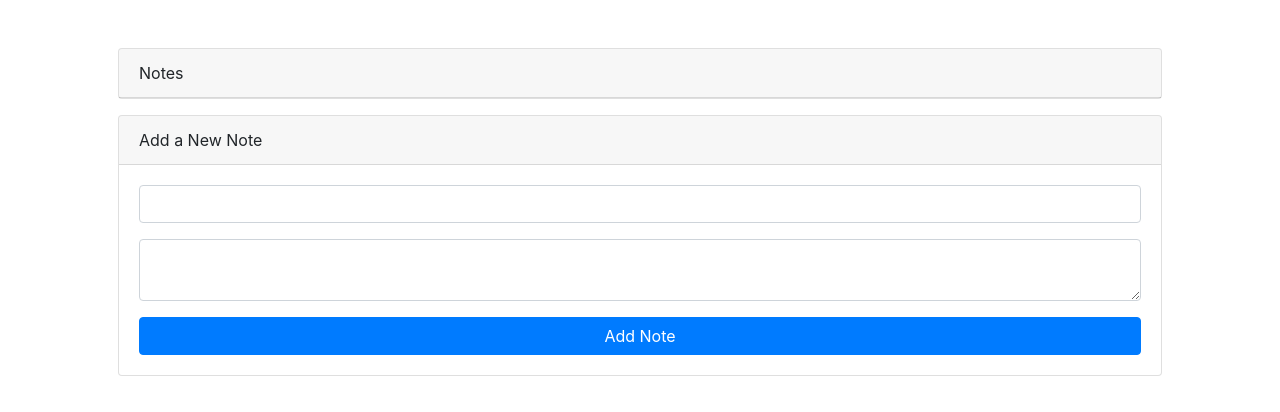
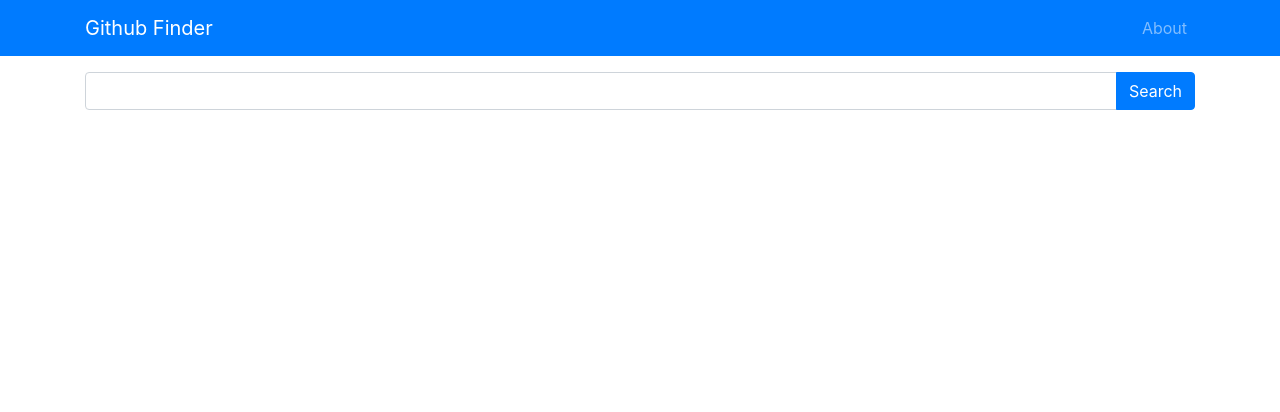
Before and after one commit to sardaceylan/React-Js-Github-Finder, a React app: page / in a window 1280 px wide. Shown: the top 412 px of the page. Built offline with nearby package versions, Linux system fonts and the light colour scheme; the HTML template or start-up script is replaced by a standard one.

Commit message:
useContext

```diff
--- a/src/components/App.js
+++ b/src/components/App.js
@@ -1,4 +1,4 @@
-import React, { Component, Fragment } from "react";
+import React, { useState } from "react";
 import { BrowserRouter, Route, Switch, Link, NavLink } from "react-router-dom";
 import Navbar from "./Navbar";
 import Users from "./Users";
@@ -8,70 +8,60 @@ import About from "./About";
 import axios from "axios";
 import UserDetails from "./UserDetails";
 
-export class App extends Component {
-  constructor(props) {
-    super(props);
-    this.searchUsers = this.searchUsers.bind(this);
-    this.clearUsers = this.clearUsers.bind(this);
-    this.setAlert = this.setAlert.bind(this);
-    this.getUser = this.getUser.bind(this);
-    this.getUserRepos = this.getUserRepos.bind(this);
-    this.state = {
-      loading: false,
-      users: [],
-      user: {},
-      repos: [],
-      alert: null,
-    };
-  }
+const App = () => {
+  const [users, setUsers] = useState([]);
+  const [user, setUser] = useState({});
+  const [repos, setRepos] = useState([]);
+  const [loading, setLoading] = useState(false);
+  const [alert, setAlert] = useState(null);
 
-  searchUsers(keyword) {
-    this.setState({ loading: true });
+  const searchUsers = (keyword) => {
+    setLoading(true);
     setTimeout(() => {
       axios
         .get(`https://api.github.com/search/users?q=${keyword}`)
-        .then((res) =>
-          this.setState({ users: res.data.items, loading: false })
-        );
+        .then((res) => {
+          setUsers(res.data.items);
+          setLoading(false);
+        });
     }, 250);
-  }
+  };
 
-  getUser(username) {
-    this.setState({ loading: true });
+  const getUser = (username) => {
+    setLoading(true);
     setTimeout(() => {
-      axios
-        .get(`https://api.github.com/users/${username}`)
-        .then((res) => this.setState({ user: res.data, loading: false }));
+      axios.get(`https://api.github.com/users/${username}`).then((res) => {
+        setUser(res.data), setLoading(false);
+      });
     }, 250);
-  }
+  };
 
-  getUserRepos(username) {
-    this.setState({ loading: true });
+  const getUserRepos = (username) => {
+    setLoading(true);
     setTimeout(() => {
       axios
         .get(`https://api.github.com/users/${username}/repos`)
-        .then((res) => this.setState({ repos: res.data, loading: false }));
+        .then((res) => {
+          setRepos(res.data), setLoading(false);
+        });
     }, 250);
-  }
+  };
 
-  clearUsers() {
-    this.setState({ users: [] });
-  }
+  const clearUsers = () => {
+    setUsers([]);
+  };
 
-  setAlert(msg, type) {
-    this.setState({ alert: { msg, type } });
+  const showAlert = (msg, type) => {
+    setAlert({ msg, type });
+    setTimeout(() => {
+      setAlert({ alert: null });
+    }, 3000);
+  };
 
-    setTimeout(() => {
-      this.setState({ alert: null });
-    }, 3000);
-  }
-
-  render() {
-    const { users, loading, user, repos } = this.state;
   return (
     <BrowserRouter>
       <Navbar />
-        <Alert alert={this.state.alert} />
+      <Alert alert={alert} />
       <Switch>
         <Route
           exact
@@ -79,10 +69,10 @@ export class App extends Component {
           render={(props) => (
             <>
               <Search
-                  searchUsers={this.searchUsers}
-                  clearUsers={this.clearUsers}
+                searchUsers={searchUsers}
+                clearUsers={clearUsers}
                 showClearButton={users.length > 0 ? true : false}
-                  setAlert={this.setAlert}
+                setAlert={showAlert}
               />
               <Users users={users} loading={loading} />
             </>
@@ -94,8 +84,8 @@ export class App extends Component {
           render={(props) => (
             <UserDetails
               {...props}
-                getUser={this.getUser}
-                getUserRepos={this.getUserRepos}
+              getUser={getUser}
+              getUserRepos={getUserRepos}
               user={user}
               repos={repos}
               loading={loading}
@@ -105,7 +95,6 @@ export class App extends Component {
       </Switch>
     </BrowserRouter>
   );
-  }
-}
+};
 
 export default App;
--- a/webpack.config.js
+++ b/webpack.config.js
@@ -1,7 +1,7 @@
 const path = require("path");
 
 module.exports = {
-  entry: "./src/examples/note_app/index.js",
+  entry: "./src/index.js",
   output: {
     path: path.resolve(__dirname, "dist"),
     filename: "bundle.js",
```
Lines whose indentation alone changed are shown as unchanged.
